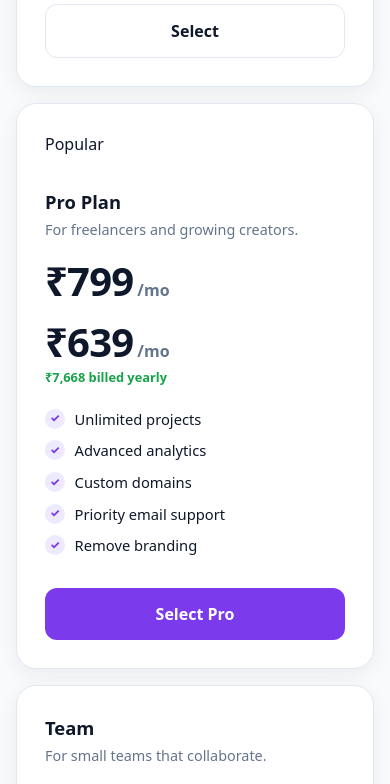
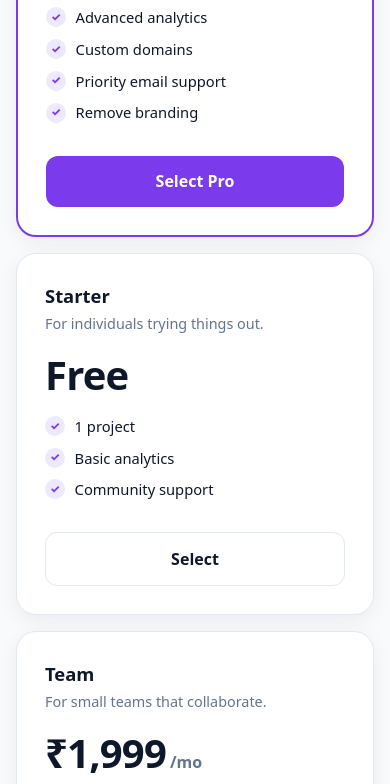
Before and after one commit to IshritRai/Frontend_assignment_1_Ishrit_Rai_A86605224057, a plain HTML site: page task2-pricing-cards/index.html in a window 390 px wide. Shown: the part 567-1351 px from the top of the page. Drawn offline with Linux system fonts and the light colour scheme.

Commit message:
style(task2): highlight featured Pro card and list it first on mobile
Accent border and floating POPULAR badge; order:-1 moves Pro to the top of the mobile stack, matching the blueprint.

```diff
--- a/task2-pricing-cards/style.css
+++ b/task2-pricing-cards/style.css
@@ -289,3 +289,30 @@ body {
   outline: 3px solid #c4b5fd;
   outline-offset: 3px;
 }
+
+/* ----------------------------------------------------------
+   9. Featured "Pro Plan" card
+   ---------------------------------------------------------- */
+.price-card--featured {
+  order: -1; /* mobile: show the recommended plan first */
+  border: 2px solid var(--accent);
+}
+
+.popular-badge {
+  position: absolute;
+  top: 0;
+  left: 50%;
+  transform: translate(-50%, -50%);
+  padding: 0.3rem 0.9rem;
+  border-radius: 999px;
+  background-color: var(--accent);
+  color: #ffffff;
+  font-size: 0.7rem;
+  font-weight: 700;
+  letter-spacing: 0.1em;
+  text-transform: uppercase;
+}
+
+.price-card--featured .plan-name {
+  color: var(--accent);
+}
```
